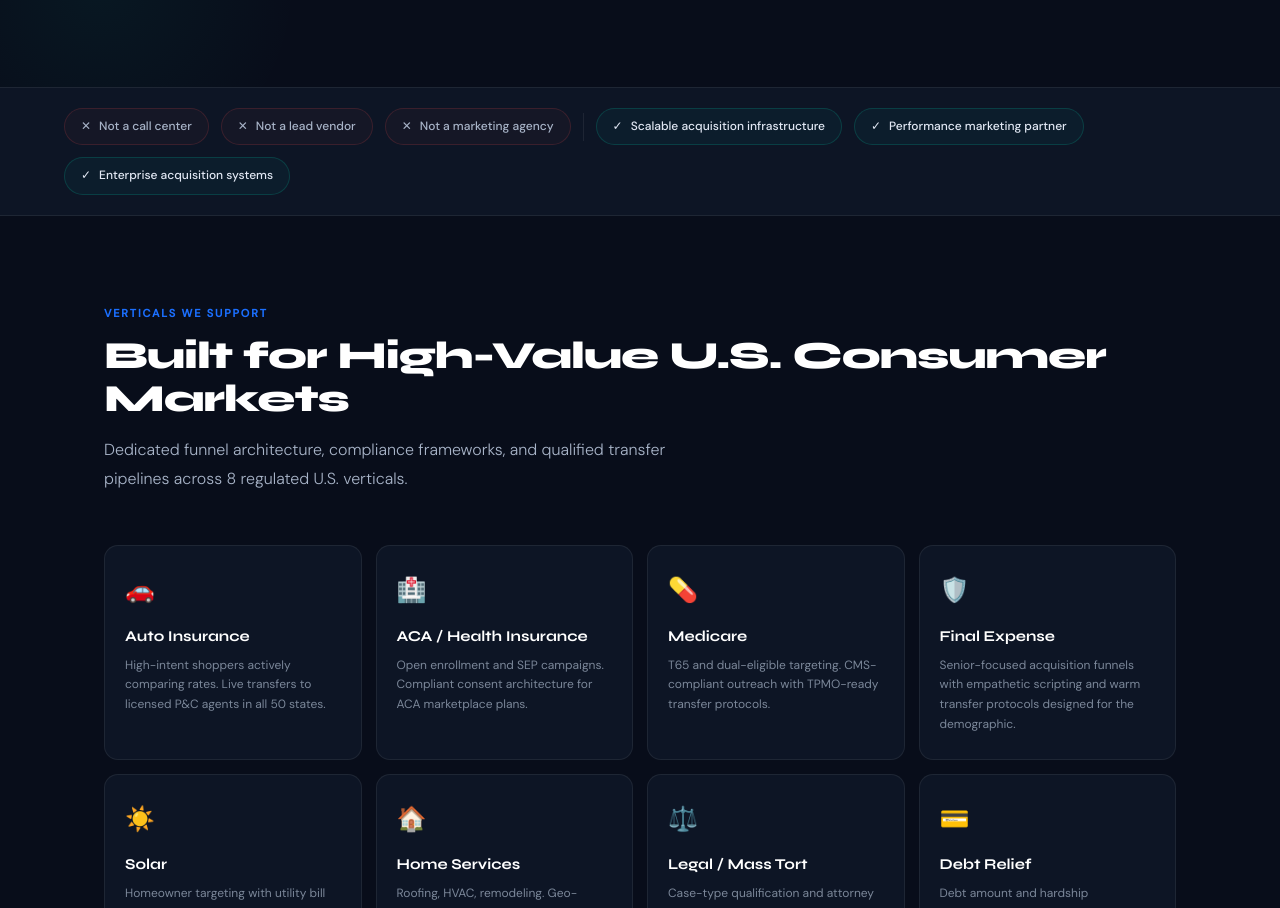
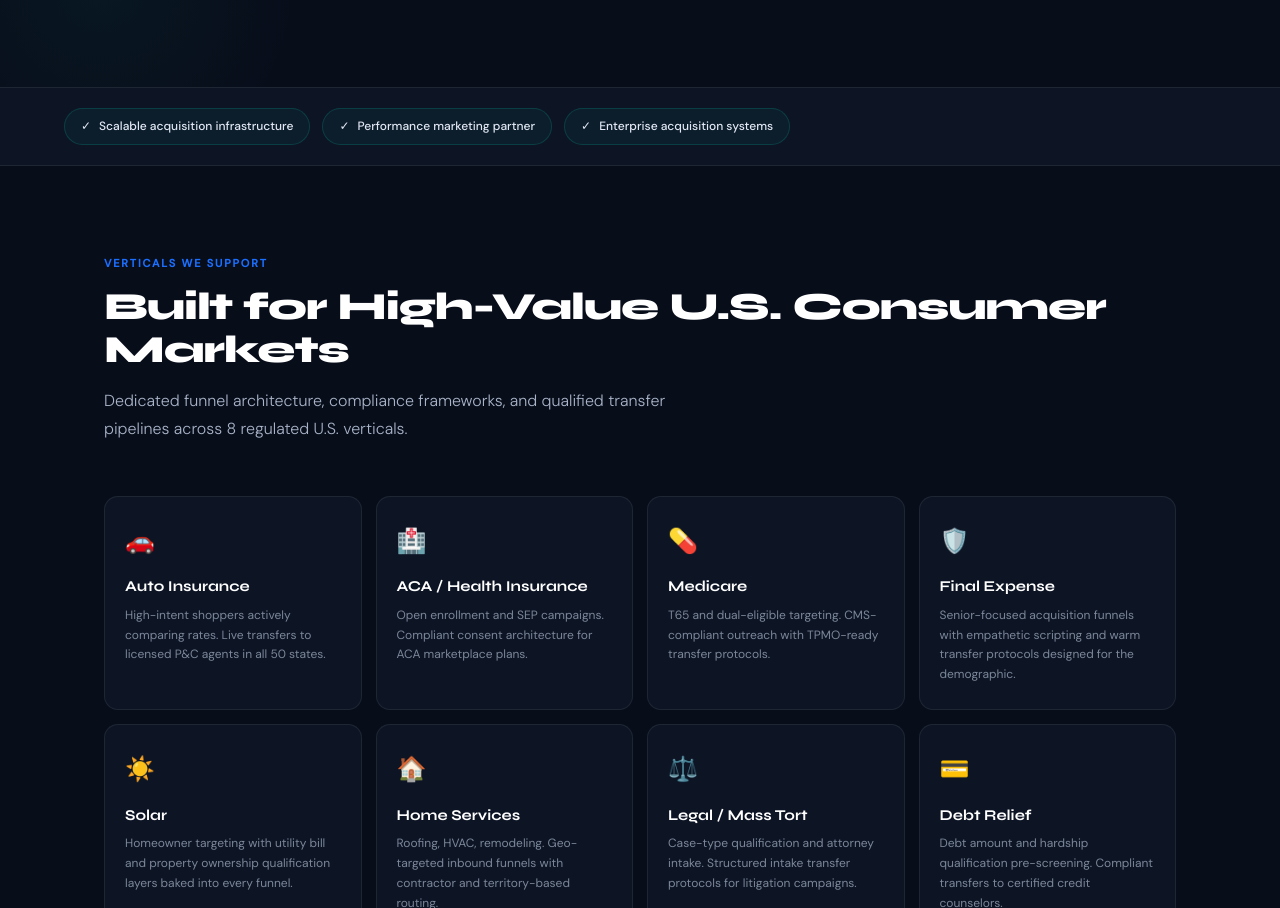
Before and after one commit to arslanf782-ship-it/skyline-acquisition, a plain HTML site: page index.html in a window 1280 px wide. Shown: the part 837-1745 px from the top of the page. Drawn offline with Linux system fonts and the light colour scheme.

Commit message:
Remove 'Not a' identity indicators from index.html
Removed multiple 'Not a' identity indicators from the HTML.

```diff
--- a/index.html
+++ b/index.html
@@ -1157,10 +1157,6 @@ footer {
      ============================================================ -->
 <div id="identity">
   <div class="identity-inner">
-    <div class="id-no"><span class="id-no-x">✕</span><span>Not a call center</span></div>
-    <div class="id-no"><span class="id-no-x">✕</span><span>Not a lead vendor</span></div>
-    <div class="id-no"><span class="id-no-x">✕</span><span>Not a marketing agency</span></div>
-    <div class="id-sep"></div>
     <div class="id-yes"><span class="id-yes-check">✓</span><span>Scalable acquisition infrastructure</span></div>
     <div class="id-yes"><span class="id-yes-check">✓</span><span>Performance marketing partner</span></div>
     <div class="id-yes"><span class="id-yes-check">✓</span><span>Enterprise acquisition systems</span></div>
```
